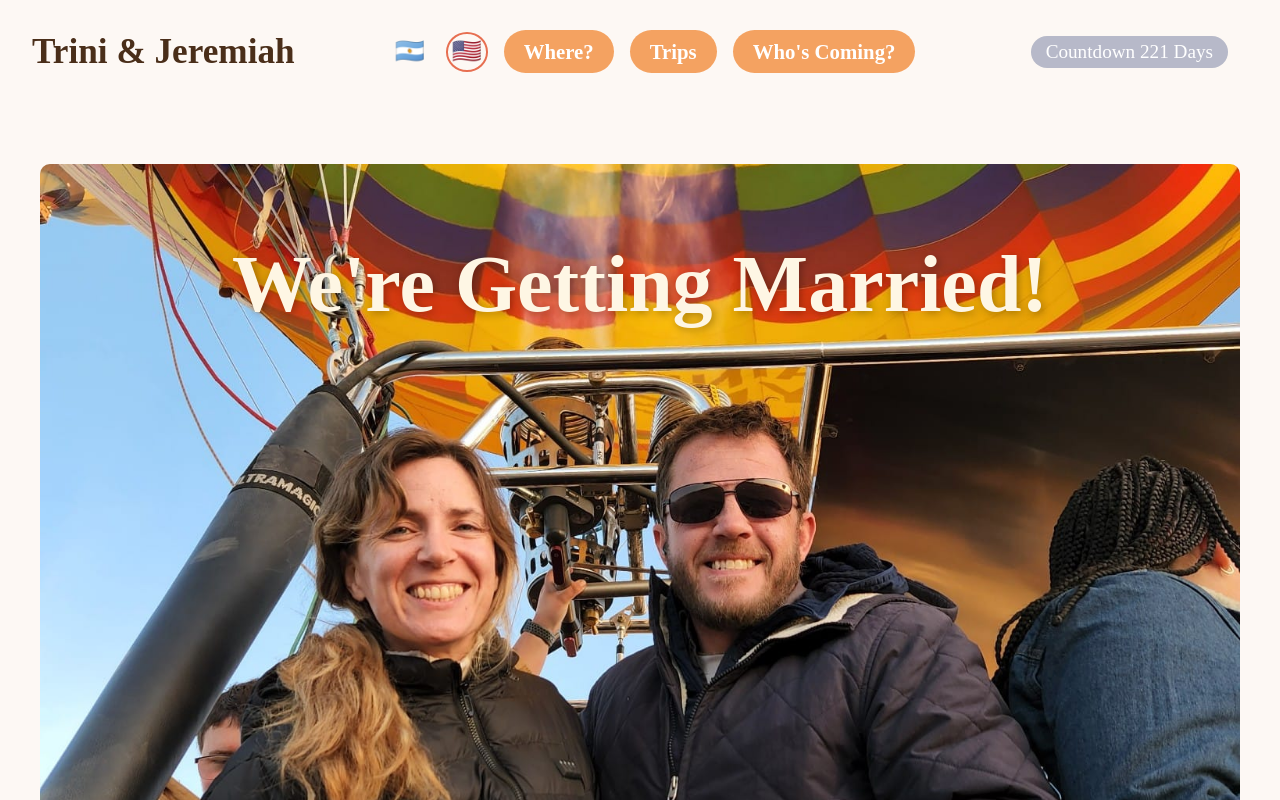
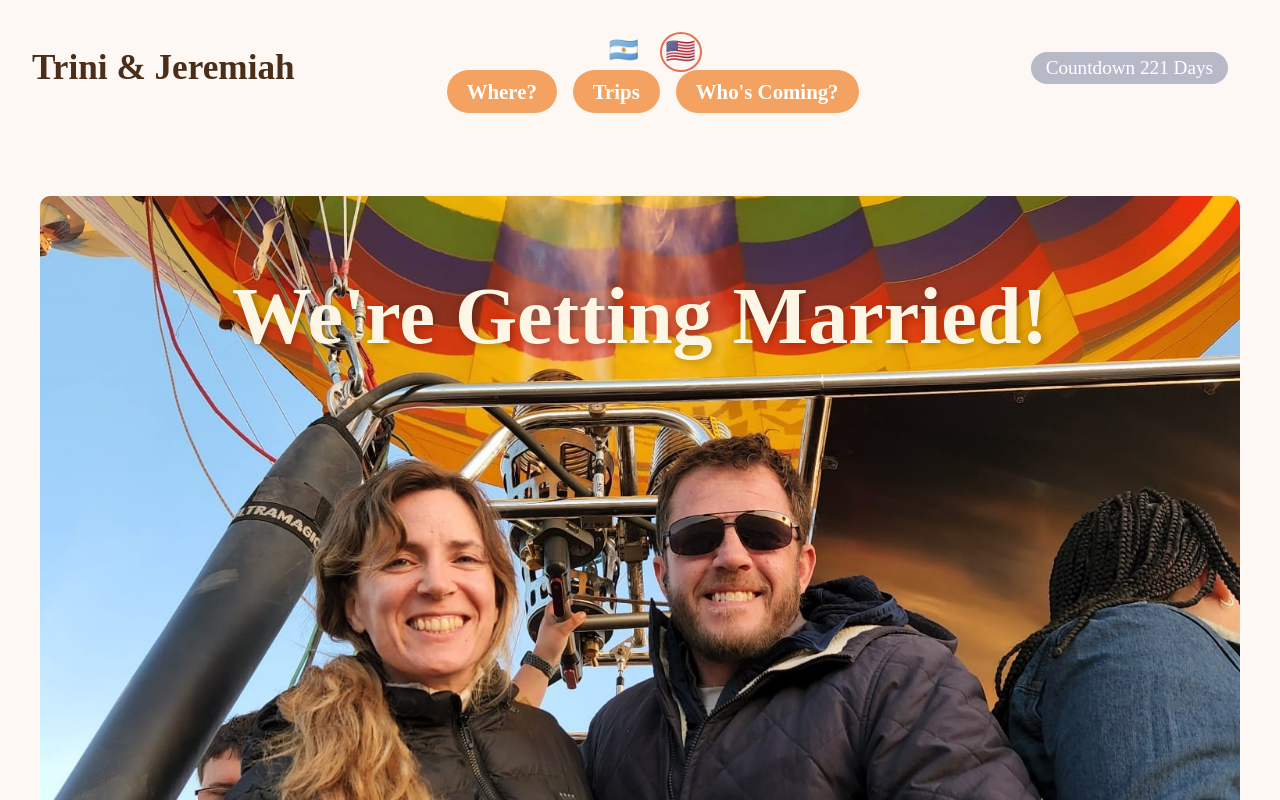
Before and after one commit to Trinigch/Wedding, a React (Vite) app in the folder client/: page /about-wedding in a window 1280 px wide. Shown: the top 800 px of the page. Built offline with nearby package versions, Linux system fonts and the light colour scheme.

Commit message:
fixing style postion button header

```diff
--- a/client/src/components/Navigation.tsx
+++ b/client/src/components/Navigation.tsx
@@ -1,13 +1,14 @@
 import { useLocation } from 'react-router-dom';
 import { HashLink as Link } from 'react-router-hash-link';
 import styled from 'styled-components';
-import { useState } from 'react';
+
 
 const Nav = styled.nav`
   padding: 1rem;
   display: flex;
+  flex-direction: column;
   justify-content: center;
-  flex-wrap: wrap;
+  gap: 0.5rem;
 `;
 
 const NavList = styled.ul`
@@ -16,7 +17,7 @@ const NavList = styled.ul`
   list-style: none;
   padding: 0;
   margin: 0;
-  align-items: center;
+  justify-content: center;
   flex-wrap: wrap;
 `;
 
@@ -64,7 +65,17 @@ const FlagButton = styled.button<{ selected: boolean }>`
   &:hover {
     transform: scale(1.2);
   }
+
 `;
+const LanguageList = styled.ul`
+  display: flex;
+  gap: 1rem;
+  list-style: none;
+  padding: 0;
+  margin: 0;
+  justify-content: center;
+`;
+
 interface NavigationProps {
   language: 'en' | 'es';
   setLanguage: React.Dispatch<React.SetStateAction<'en' | 'es'>>;
@@ -81,7 +92,7 @@ function Navigation({ language, setLanguage }: NavigationProps) {
 
   return (
           <Nav>
-      <NavList>
+          <LanguageList>
             <li>
               <FlagButton
                 onClick={() => setLanguage('es')}
@@ -102,6 +113,9 @@ function Navigation({ language, setLanguage }: NavigationProps) {
                 🇺🇸
               </FlagButton>
             </li>
+          </LanguageList>
+
+          <NavList>
             {sections.map(({ name, path }) => (
               <li key={name}>
                 <StyledLink to={path} $active={location.pathname === path}>
@@ -109,7 +123,6 @@ function Navigation({ language, setLanguage }: NavigationProps) {
                 </StyledLink>
               </li>
             ))}
-
           </NavList>
         </Nav>
   );
```
Lines whose indentation alone changed are shown as unchanged.
